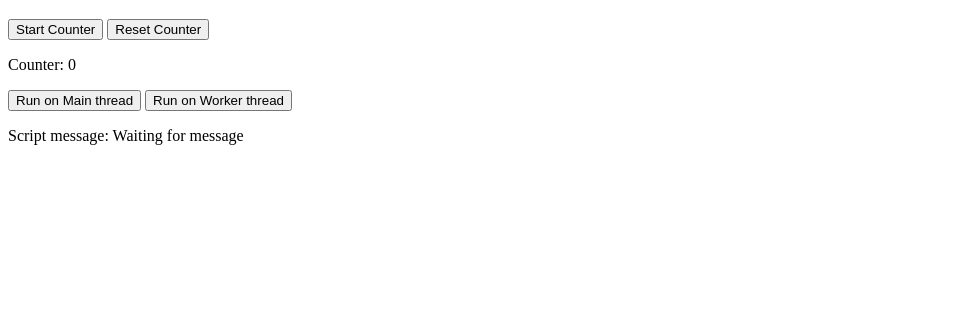
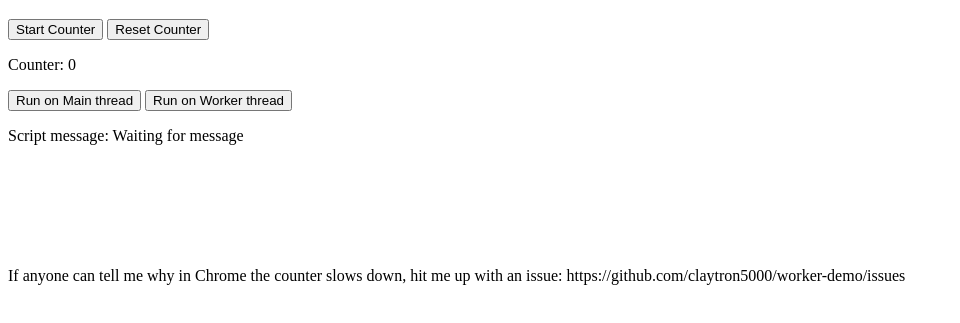
Before and after one commit to claytron5000/worker-demo, a website: page index.html in a window 1280 px wide. Shown: the part 61-384 px from the top of the page, without its empty margins (0-960 px from the left). Drawn offline with Linux system fonts and the light colour scheme.

Commit message:
Adds links

```diff
--- a/index.html
+++ b/index.html
@@ -20,6 +20,13 @@
         <button id="worker-thread" onclick="startNonBlockingAction()">Run on Worker thread</button>
         <p>Script message: <span id="script-message">Waiting for message</span></p>
     </div>
+    <br />
+    <br />
+    <br />
+    <br />
+    <br />
+    <p>If anyone can tell me why in Chrome the counter slows down, hit me up with an issue:
+        https://github.com/claytron5000/worker-demo/issues</p>
 
     <script src="./blocker.js"></script>
     <script>
```
Also changed, not shown: README.md.
